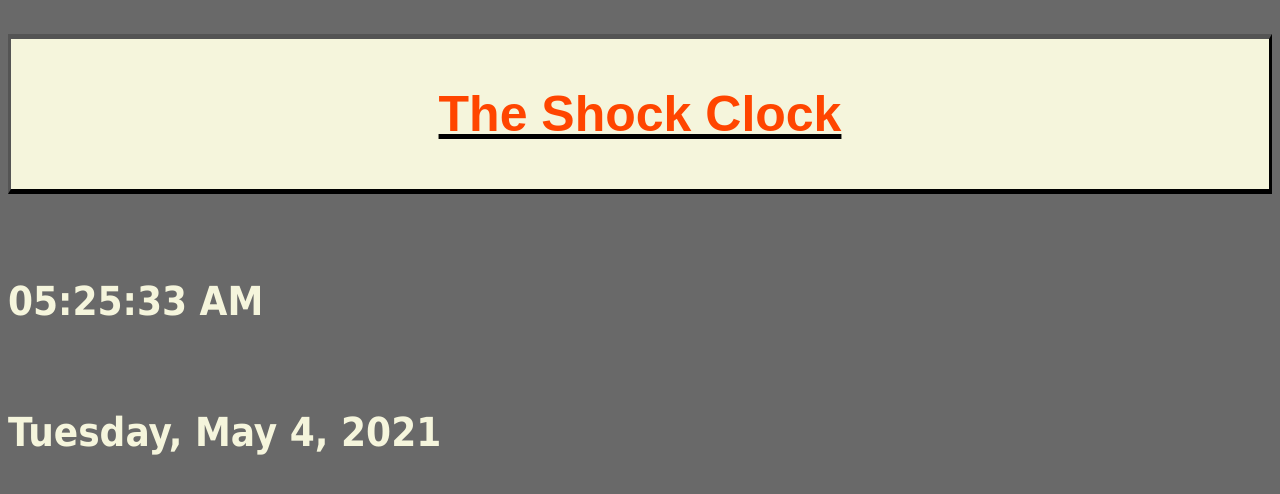
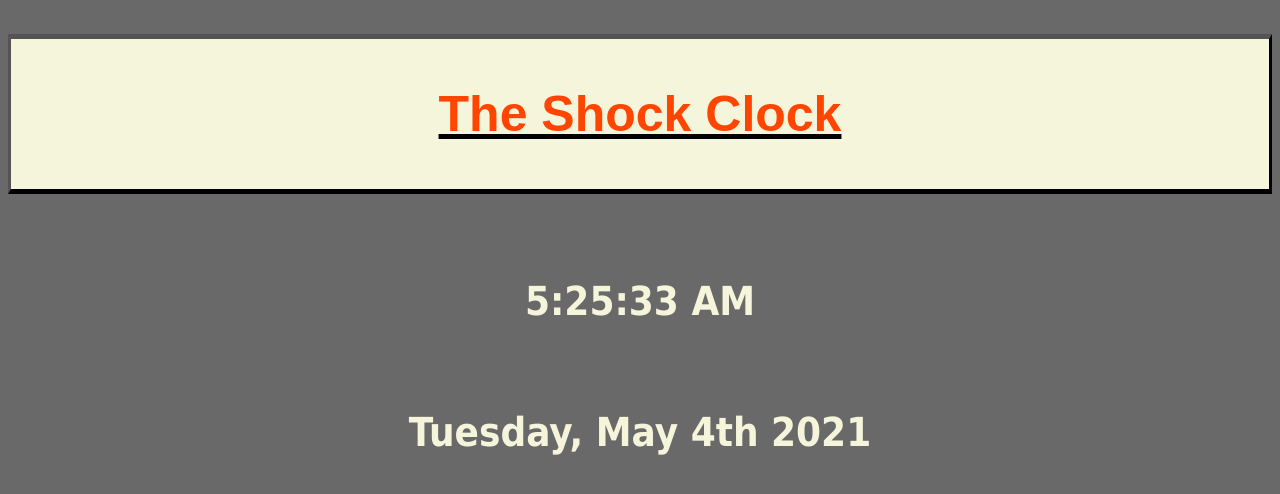
Before and after one commit to Trevorton27/sShockClockApp, a plain HTML site: page index.html in a window 1280 px wide. Drawn offline with Linux system fonts and the light colour scheme.

Commit message:
ready for code review approval

```diff
--- a/clock.js
+++ b/clock.js
@@ -1,39 +1,81 @@
 function showTime() {
-    var date = new Date();
-    var hour = date.getHours();
-    var min = date.getMinutes();
-    var sec = date.getSeconds();
-    var session = "AM";
-    var months = ["January", "February", "March", "April", "May", "June", "July", "August", "September", "October", "November", "December"];
-    var days = ["Sunday", "Monday", "Tuesday", "Wednesday", "Thursday", "Friday", "Saturday"];
-    var dayWeek = days[date.getDay()];
-    var month = months[date.getMonth()];
-    var day = date.getDate();
-    var year = date.getFullYear();
+  const time = new Date();
+  const hour = time.getHours();
+  const minutes = addLeadingZero(time.getMinutes());
+  const seconds = addLeadingZero(time.getSeconds());
+  const isAm = hour < 12 || hour === 0;
+  let amPm = isAm ? 'AM' : 'PM';
 
-    var date = dayWeek + ", " + month + " " + day + ", " + year;
+  const displayTime = `${formatHour(hour)}:${minutes}:${seconds} ${amPm}`;
+  document.getElementById('clock').innerText = displayTime;
+}
 
-    if (hour == 0) {
-        hour = 12;
+function addLeadingZero(number) {
+  return number < 10 ? '0' + number : number;
+}
+
+function formatHour(hour) {
+  hour = hour >= 13 ? hour - 12 : hour;
+
+  hour = hour === 0 ? hour + 12 : hour;
+  return hour;
+}
+
+function showDate() {
+  const date = new Date();
+
+  const day = days[date.getDay()];
+  const month = months[date.getMonth()];
+  const dateToday = date.getDate();
+  const year = date.getFullYear();
+
+  const displayDate = `${day}, ${month} ${formatDateSuffix(dateToday)} ${year}`;
+
+  document.getElementById('calendar').innerText = displayDate;
+}
+
+function formatDateSuffix(date) {
+  if (date < 10 || date > 20) {
+    switch (date % 10) {
+      case 1:
+        return `${date}st`;
+      case 2:
+        return `${date}nd`;
+      case 3:
+        return `${date}rd`;
     }
-    if (hour > 12) {
-        hour = hour - 12;
-        session = "PM";
-    }
+  }
+  return `${date}th`;
+}
 
+const months = [
+  'January',
+  'February',
+  'March',
+  'April',
+  'May',
+  'June',
+  'July',
+  'August',
+  'September',
+  'October',
+  'November',
+  'December'
+];
+const days = [
+  'Sunday',
+  'Monday',
+  'Tuesday',
+  'Wednesday',
+  'Thursday',
+  'Friday',
+  'Saturday'
+];
 
-    hour = (hour < 10) ? "0" + hour : hour;
-    min = (min < 10) ? "0" + min : min;
-    sec = (sec < 10) ? "0" + sec : sec;
-    day = (day < 10) ? "0" + day : day;
+showTime();
+showDate();
 
-    var time = hour + ":" + min + ":" + sec + " " + session;
-
-
-    document.getElementById("clock").innerText = time;
-    document.getElementById("calendar").innerText = date;
-
-
-}
-setInterval(showTime, 1000);
-showTime();
+setInterval(() => {
+  showTime();
+  showDate();
+}, 1000);
--- a/style.css
+++ b/style.css
@@ -1,7 +1,8 @@
-body{
+body {
   background-color: #696969;
+  text-align: center;
 }
-h1{
+h1 {
   color: orangered;
   background-color: beige;
   text-align: center;
@@ -13,14 +14,9 @@ h1{
   border-style: outset;
   border-block-width: 5px;
   border-color: black;
-
-
-
 }
-h2{
+h2 {
   color: beige;
   font-family: Tahoma;
   font-size: 40px;
-
-
 }
```
Lines whose indentation alone changed are shown as unchanged.
